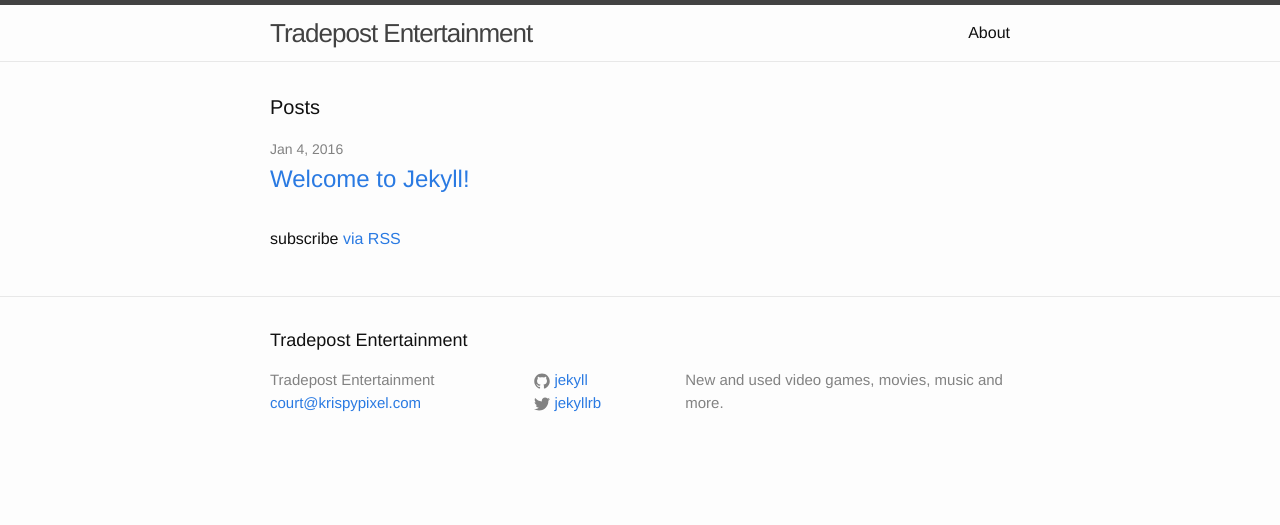
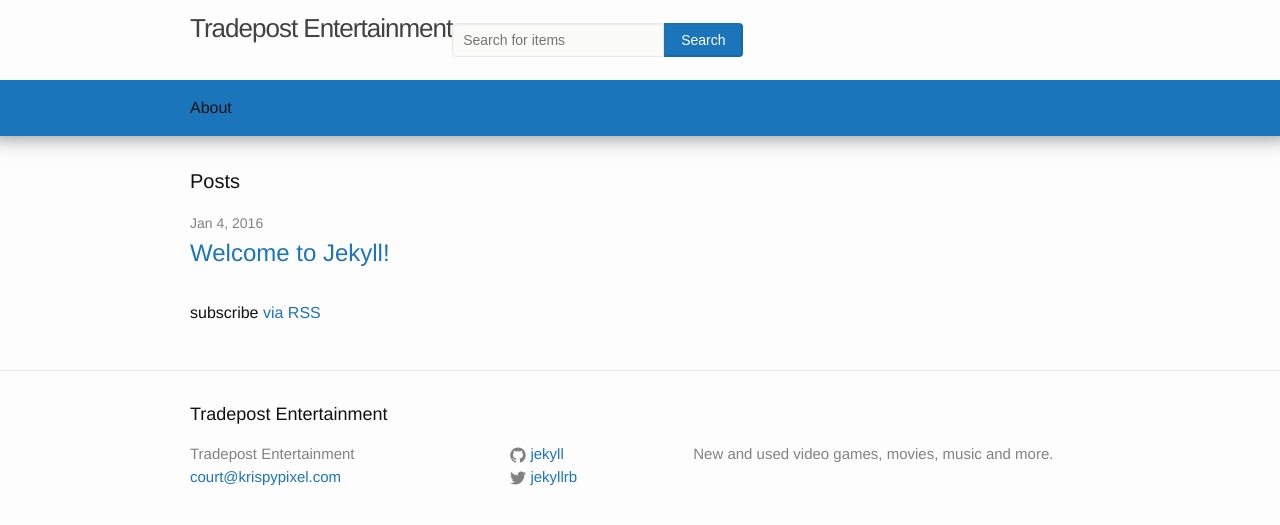
Before and after one commit to Courtny/Tradepost, a Jekyll site: the page built from index.html, in a window 1280 px wide. Shown: the top 525 px of the page. Built offline with Jekyll 4.4.1, drawn with Linux system fonts in a browser that asks for light colours.

Commit message:
Begin styling the header, added stub pages for Movies/Music

```diff
--- a/_includes/header.html
+++ b/_includes/header.html
@@ -1,8 +1,35 @@
 <header class="site-header">
 
   <div class="wrapper">
+    <div class="site-ribbon">
+		<a class="site-title" href="{{ site.baseurl }}/">{{ site.title }}</a>
+    </div>
 
-    <a class="site-title" href="{{ site.baseurl }}/">{{ site.title }}</a>
+    <form id="nav-search" class="" method="GET" action="/search.php" facet-path="">
+        <div class="search-inner">
+            <div class="search-input-wrapper text-field-wrapper">
+            <input id="search-query" type="text" placeholder="Search for items" name="search_query" value="" autocomplete="off" autocorrect="off" autocapitalize="off" tabindex="1">
+            </div>
+            <div class="search-button-wrapper">
+                <button class="btn-primary" type="submit" value="Search">
+                    Search
+                </button>
+            </div>
+        </div>
+    </form>
+
+
+
+
+
+
+
+  </div>
+
+
+<div class="navigation-ribbon">
+
+<div class="wrapper">
 
     <nav class="site-nav">
       <a href="#" class="menu-icon">
@@ -23,5 +50,6 @@
     </nav>
 
   </div>
+</div>
 
 </header>
--- a/_sass/_base.scss
+++ b/_sass/_base.scss
@@ -154,8 +154,8 @@ pre {
  * Wrapper
  */
 .wrapper {
-    max-width: -webkit-calc(800px - (#{$spacing-unit} * 2));
-    max-width:         calc(800px - (#{$spacing-unit} * 2));
+    max-width: -webkit-calc(960px - (#{$spacing-unit} * 2));
+    max-width:         calc(960px - (#{$spacing-unit} * 2));
     margin-right: auto;
     margin-left: auto;
     padding-right: $spacing-unit;
--- a/_sass/_layout.scss
+++ b/_sass/_layout.scss
@@ -2,12 +2,11 @@
  * Site header
  */
 .site-header {
-    border-top: 5px solid $grey-color-dark;
-    border-bottom: 1px solid $grey-color-light;
-    min-height: 56px;
-
     // Positioning context for the mobile navigation icon
     position: relative;
+    -webkit-box-shadow: 0px -10px 20px 10px rgba(0,0,0,0.5);
+	-moz-box-shadow: 0px -10px 20px 10px rgba(0,0,0,0.5);
+	box-shadow: 0px -10px 20px 10px rgba(0,0,0,0.5);
 }
 
 .site-title {
@@ -23,8 +22,12 @@
     }
 }
 
+.navigation-ribbon {
+	background: $brand-color;
+}
+
 .site-nav {
-    float: right;
+    float: left;
     line-height: 56px;
 
     .menu-icon {
@@ -234,3 +237,73 @@
         }
     }
 }
+
+/**
+ * Search
+ */
+
+#nav-search {
+	position: relative;
+    float: left;
+    width: 35%;
+    height: 80px;
+
+    .search-inner {
+	    position: absolute;
+		display: table;
+		width: 100%;
+		top: 50%;
+		margin-top: -17px;
+		height: 34px;
+    }
+
+    .search-input-wrapper {
+	    white-space: nowrap;
+		display: table-cell;
+		vertical-align: top;
+    }
+
+    #search-query {
+		border-top-left-radius: 4px;
+		border-bottom-left-radius: 4px;
+		border-top-right-radius: 0;
+		border-bottom-right-radius: 0;
+	    position: relative;
+	    background: white;
+	    margin-top: 0;
+	    margin-bottom: 0;
+	    border-right: none;
+	    border-top-right-radius: 0;
+	    border-bottom-right-radius: 0;
+	    width: 190px;
+	    top: 50%;
+	    border: 1px solid $grey-color-light;
+	    padding: 8px 10px;
+	    margin-left: 0;
+	    font-size: 14px;
+	    box-shadow: inset 0 1px 2px #E9E9E8,0 0 0 1000px #fbfbfa inset;
+    }
+
+    .search-button-wrapper {
+	    white-space: nowrap;
+	    display: table-cell;
+	    vertical-align: top;
+	    width: 100%;
+
+	    button.btn-primary {
+		    border-top-left-radius: 0;
+		    border-bottom-left-radius: 0;
+		    border-top-right-radius: 4px;
+		    border-bottom-right-radius: 4px;
+		    line-height: 17px;
+		    height: 34px;
+		    padding: 7px 15px 8px;
+		    background-color: $brand-color;
+			border-color: rgba(0, 0, 0, 0.1);
+			color: #FFF;
+			font-size: 14px;
+	    }
+
+    }
+
+}
--- a/css/main.scss
+++ b/css/main.scss
@@ -15,7 +15,7 @@ $spacing-unit:     30px;
 
 $text-color:       #111;
 $background-color: #fdfdfd;
-$brand-color:      #2a7ae2;
+$brand-color:      #1b75bb;
 
 $grey-color:       #828282;
 $grey-color-light: lighten($grey-color, 40%);
```
